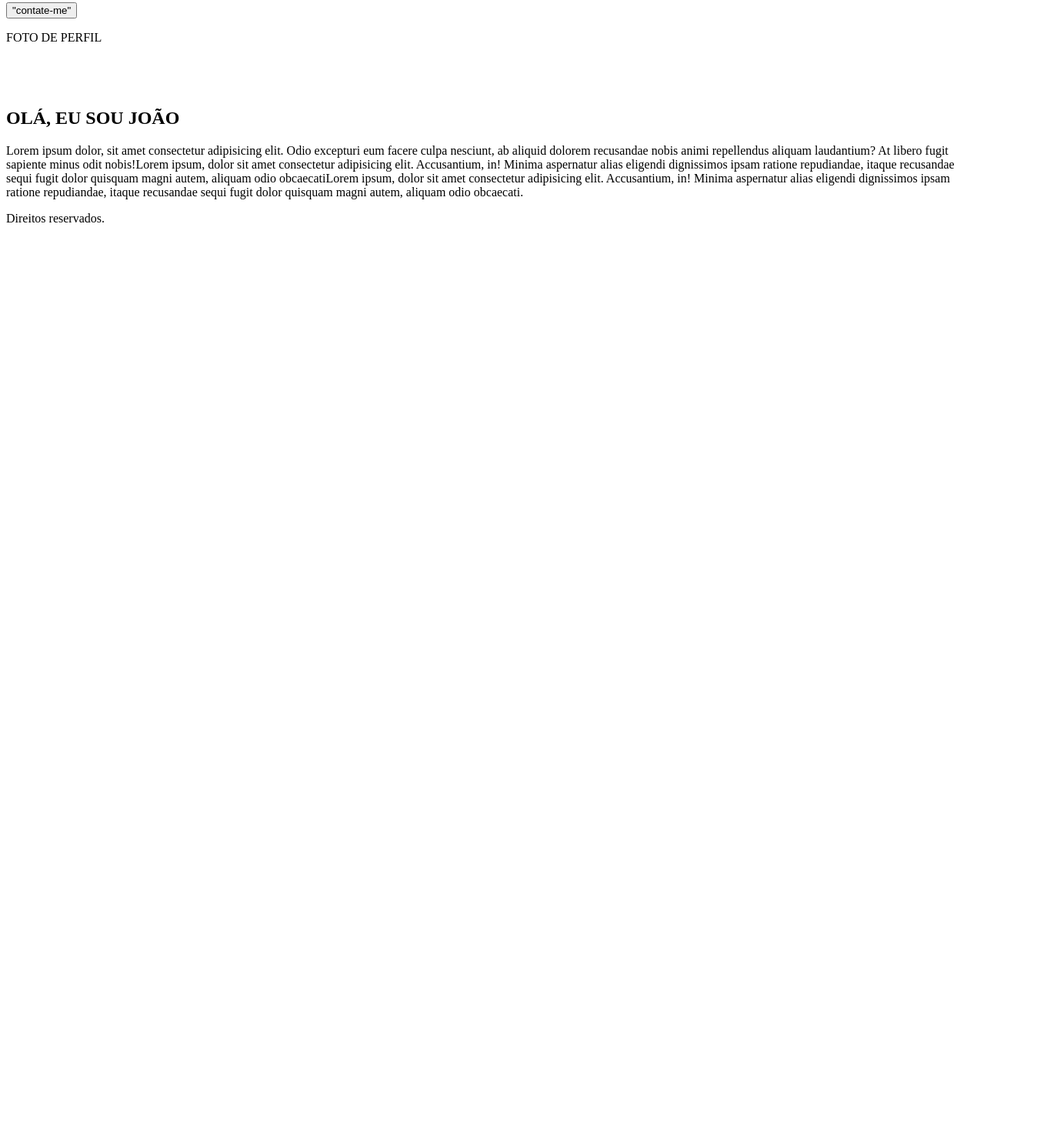
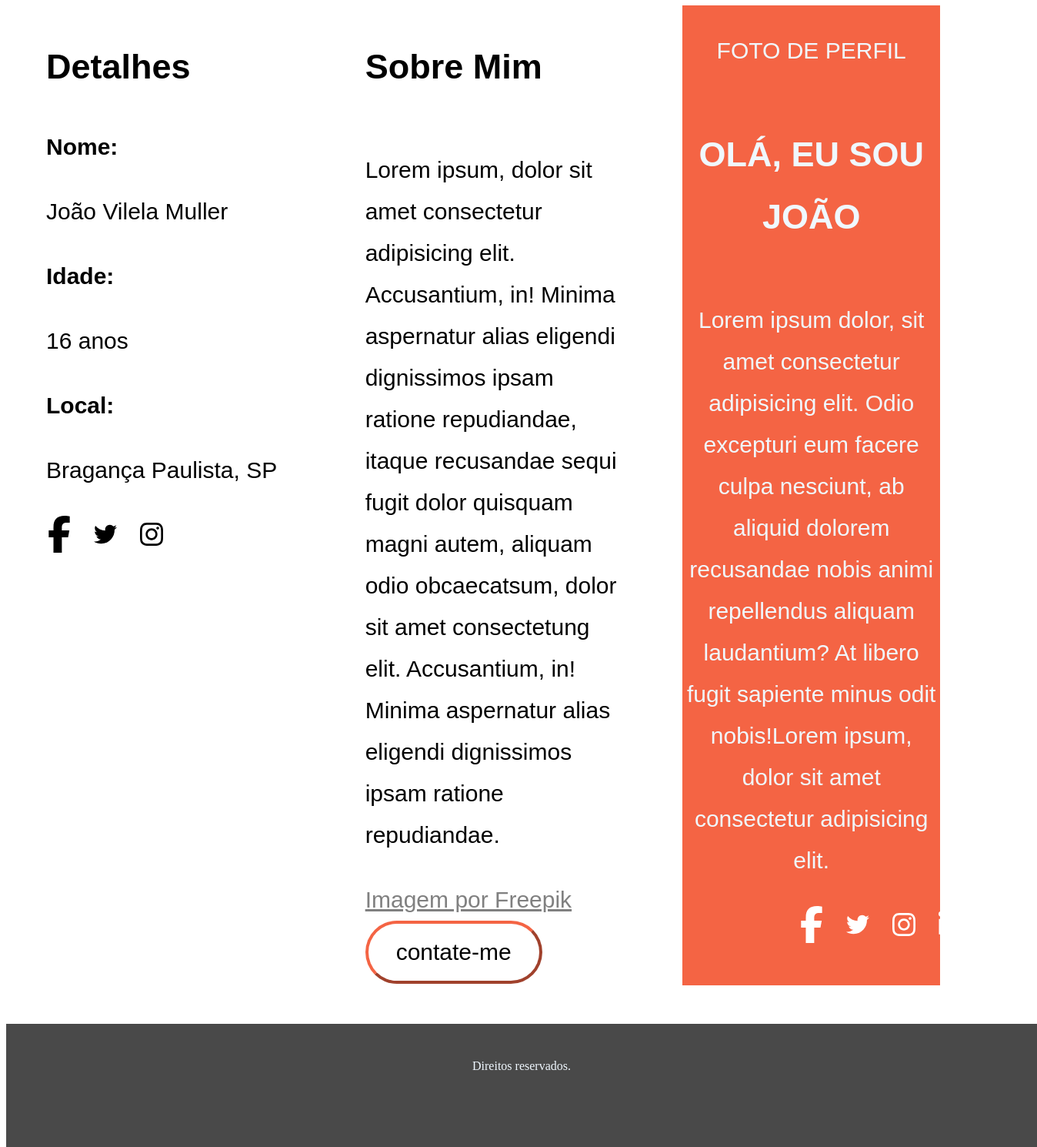
Before and after one commit to JoaoVilelaMuller/site_perfil, a plain HTML site: page index.html in a window 1280 px wide. Shown: the part 468-1958 px from the top of the page at 77% size, 1348 px wide, since content can reach past the window. Before the commit the page ends 800 px from the top, so only its background shows below. Drawn offline with Linux system fonts and the light colour scheme.

Commit message:
quase pronto

```diff
--- a/estilos/estilo.css
+++ b/estilos/estilo.css
@@ -1,12 +1,86 @@
 h1{
     color: rgb(91, 192, 250);
     text-align:center;
-    font-size:70px;
+    font-size:140px;
+    font-family: sans-serif;
 
 }
 h3{
     text-align: center;
+    font-family: sans-serif;
+    font-size:35px;
 }
-#foto{
-    height: 80px;
+
+
+#main{
+    font-family: sans-serif;
+    text-align: left;
+    font-size: 30px;
+    line-height: 1.8;
 }
+
+
+div{
+    width: 600px;
+    border: 2px solid rgba(0, 0, 0, 0);
+    display: flex;
+    flex-direction: column;
+
+}
+
+
+section{
+    display: flex;
+    flex-direction: row;
+    justify-content: space-around;
+    gap: 80px;
+    padding: 50px;
+}
+
+#botao{
+    align-items: center;
+    font-size: 30px;
+    border-radius: 45px;
+    border-width: 4px;
+    border-color: #f46444;
+    padding:20px;
+    width: 230px;
+    background-color: rgba(0, 0, 0, 0);
+
+}
+
+
+footer{
+    background-color: rgba(0, 0, 0, 0.712);
+    text-align: center;
+    color: aliceblue;
+    padding: 30px;
+    width: 100%;
+    height: 100px;
+    position: absolute;
+}
+
+
+#ola{
+    color: aliceblue;
+    background-color: #f46444;
+    text-align: center;
+    align-items: center;
+}
+a{
+    color: grey;
+    text-decoration: underline;
+}
+#fotos{
+    display: flex;
+    width: 30px;
+    flex-direction: row;
+    gap:30px
+}
+
+#fotosb{
+    display: flex;
+    width: 30px;
+    flex-direction: row;
+    gap:30px
+}
--- a/index.html
+++ b/index.html
@@ -7,34 +7,53 @@
     <link rel="stylesheet" href="estilos/estilo.css">
 </head>
 <body>
-    <header>
+    <header id="header">
         <h1>Perfil</h1>
         <h3>Aluno do IFSP-bra.</h3>
 
     </header>
-    <main>
+    <main id="main">
+
         <section>
-            <h2>Detalhes</h2>
-            <ul>
-                <li>Nome: João Vilela Muller</li>
-                <li>Idade: 16 anos</li>
-                <li>Local: Bragança Paulista, SP</li>
-            </ul>
-        </section>
-        <section>
-            <h2>Sobre Mim</h2>
-            <p>Lorem ipsum, dolor sit amet consectetur adipisicing elit. Accusantium, in! Minima aspernatur alias eligendi dignissimos ipsam ratione repudiandae, itaque recusandae sequi fugit dolor quisquam magni autem, aliquam odio obcaecatsum, dolor sit amet consectetung elit. Accusantium, in! Minima aspernatur alias eligendi dignissimos ipsam ratione repudiandae, itaque recusandae sequi fugit dolor quisquam magni autem, aliquam odio obca, dolor sit amet consectetur adipisicing elit. Accusantium, in! Minima aspernatur alias eligendi dignissimos ipsam ratione repudiandae, itaque recusandae sequi fugit dolor quisquam tem, aliquam odio obcaecati. </p>
-        </section>
-        <button>"contate-me"</button>
-        <p id="foto">FOTO DE PERFIL</p>
-        <section>
-            <h2>OLÁ, EU SOU JOÃO</h2>
-            <p>Lorem ipsum dolor, sit amet consectetur adipisicing elit. Odio excepturi eum facere culpa nesciunt, ab aliquid dolorem recusandae nobis animi repellendus aliquam laudantium? At libero fugit sapiente minus odit nobis!Lorem ipsum, dolor sit amet consectetur adipisicing elit. Accusantium, in! Minima aspernatur alias eligendi dignissimos ipsam ratione repudiandae, itaque recusandae sequi fugit dolor quisquam magni autem, aliquam odio obcaecatiLorem ipsum, dolor sit amet consectetur adipisicing elit. Accusantium, in! Minima aspernatur alias eligendi dignissimos ipsam ratione repudiandae, itaque recusandae sequi fugit dolor quisquam magni autem, aliquam odio obcaecati.</p>
+            <div>
+                <h2>Detalhes</h2>
+
+                <strong>Nome:</strong> <p>João Vilela Muller</p>
+                <strong>Idade:</strong> <p>16 anos</p>
+                <strong>Local:</strong> <p>Bragança Paulista, SP</p>
+                <div id="fotos">
+                    <img src="imagens/facebook-f-brands.svg">
+                    <img src="imagens/twitter-brands.svg">
+                    <img src="imagens/instagram-brands.svg">
+                </div>
+            </div>
+
+            <div id="sobre">
+                <h2>Sobre Mim</h2>
+                <p>Lorem ipsum, dolor sit amet consectetur adipisicing elit. Accusantium, in! Minima aspernatur alias eligendi dignissimos ipsam ratione repudiandae, itaque recusandae sequi fugit dolor quisquam magni autem, aliquam odio obcaecatsum, dolor sit amet consectetung elit. Accusantium, in! Minima aspernatur alias eligendi dignissimos ipsam ratione repudiandae.</p><a href="#">Imagem por Freepik</a>
+                <button id="botao">contate-me</button>
+            </div>
+
+
+
+            <div id="ola">
+                <p id="foto">FOTO DE PERFIL</p>
+                <h2 >OLÁ, EU SOU JOÃO</h2>
+                <p>Lorem ipsum dolor, sit amet consectetur adipisicing elit. Odio excepturi eum facere culpa nesciunt, ab aliquid dolorem recusandae nobis animi repellendus aliquam laudantium? At libero fugit sapiente minus odit nobis!Lorem ipsum, dolor sit amet consectetur adipisicing elit.</p>
+                <div id="fotosb">
+                    <img src="imagens/facebookbranc.svg">
+                    <img src="imagens/twitterbranc.svg">
+                    <img src="imagens/instagrambranc.svg">
+                    <img src="imagens/linkedinbranc.svg">
+                </div>
+            </div>
+
         </section>
 
 
     </main>
     <footer>
+
         <p>Direitos reservados.</p>
 
 
```
Also changed, not shown: imagens/facebook-f-brands.svg (added), imagens/facebookbranc.svg (added), imagens/instagram-brands.svg (added), imagens/instagrambranc.svg (added), imagens/linkedinbranc.svg (added), imagens/twitter-brands.svg (added), imagens/twitterbranc.svg (added).
